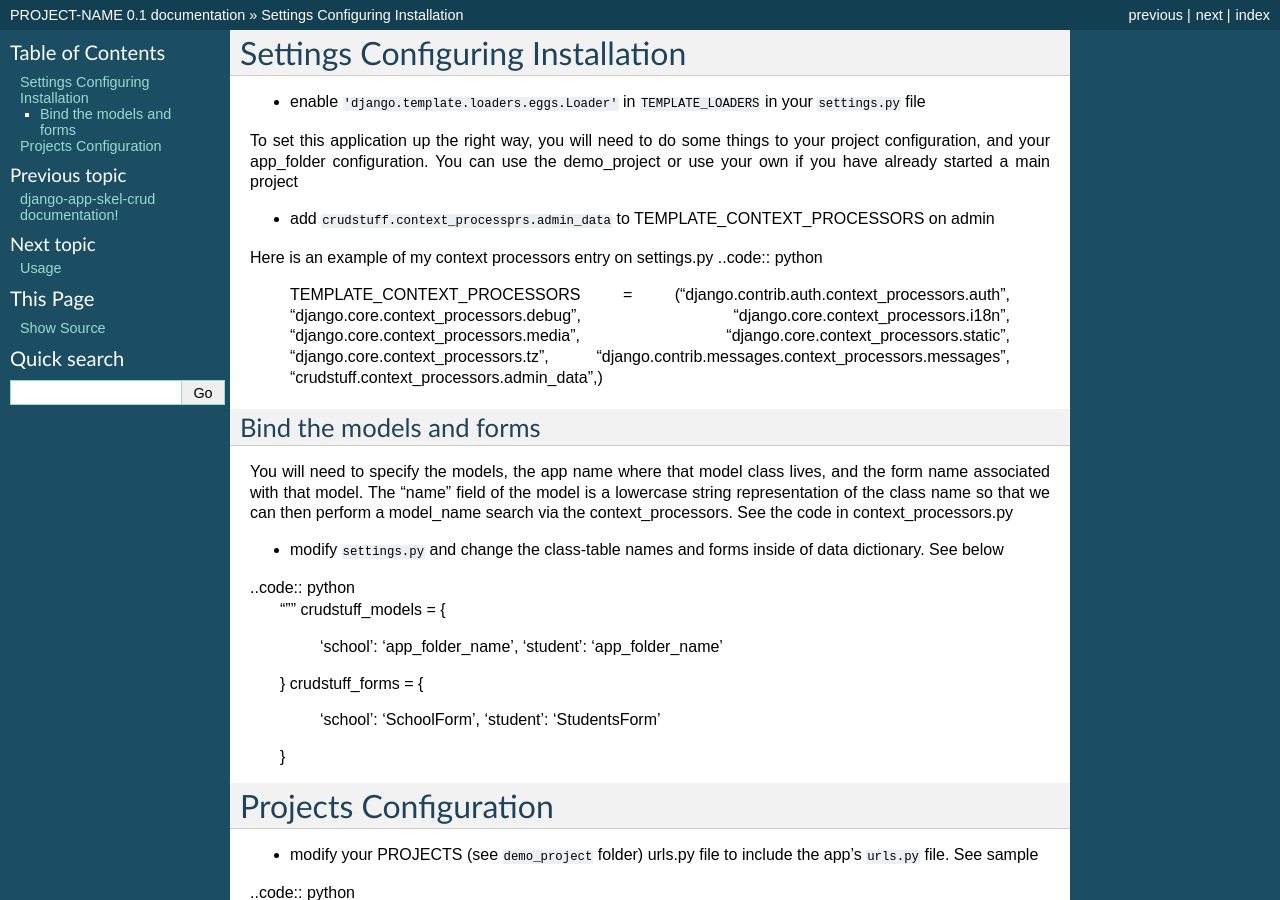
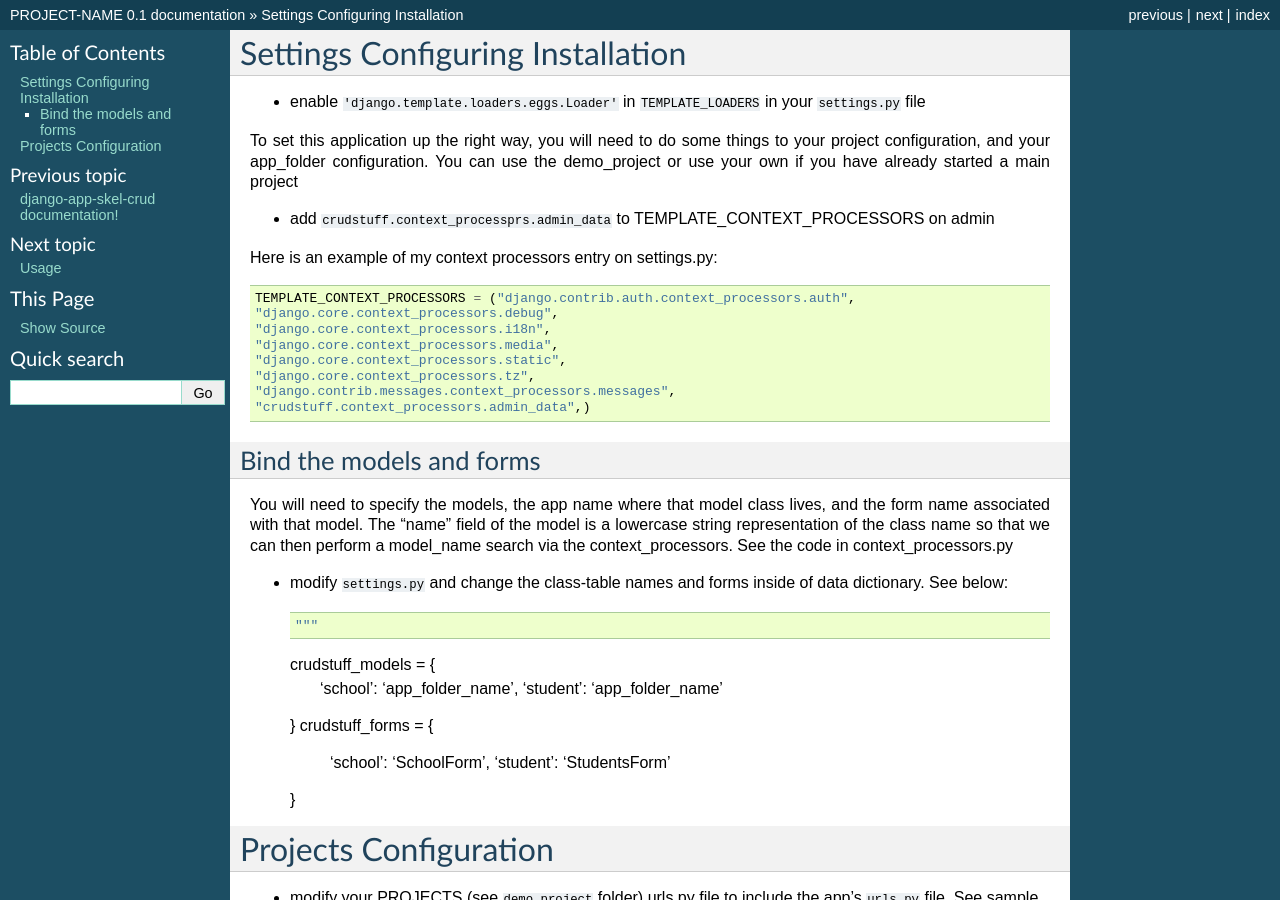
Before and after one commit to mikelopez/django-app-skel-crud, a Sphinx documentation site: the page built from docs/installation.rst, in a window 1280 px wide and 900 px high. Built offline with Sphinx 7.4.7, drawn with Linux system fonts in a browser that asks for light colours.

Commit message:
updating docs syntax

```diff
--- a/docs/installation.rst
+++ b/docs/installation.rst
@@ -9,8 +9,8 @@ To set this application up the right way, you will need to do some things to you
 
 - add ``crudstuff.context_processprs.admin_data`` to TEMPLATE_CONTEXT_PROCESSORS on admin
 
-Here is an example of my context processors entry on settings.py
-..code:: python
+Here is an example of my context processors entry on settings.py::
+
   TEMPLATE_CONTEXT_PROCESSORS = ("django.contrib.auth.context_processors.auth",
   "django.core.context_processors.debug",
   "django.core.context_processors.i18n",
@@ -27,8 +27,8 @@ You will need to specify the models, the app name where that model class lives,
 The "name" field of the model is a lowercase string representation of the class name so that we can then perform a model_name search via the context_processors. See the code in context_processors.py
 
 
-- modify ``settings.py`` and change the class-table names and forms inside of data dictionary. See below
-..code:: python
+- modify ``settings.py`` and change the class-table names and forms inside of data dictionary. See below::
+
   """
   crudstuff_models = {
         'school': 'app_folder_name',
```
